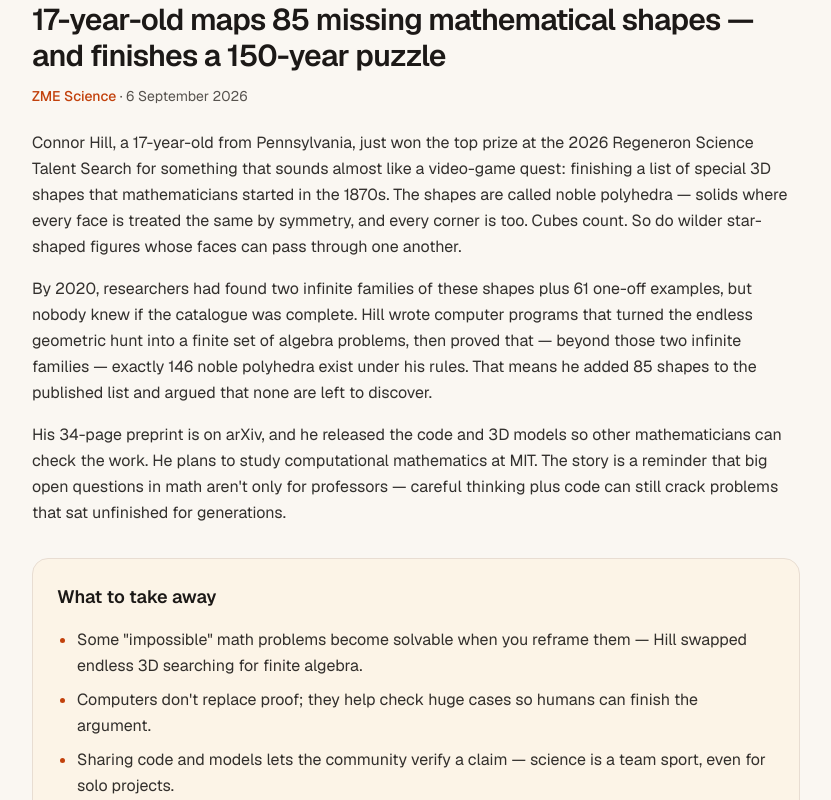
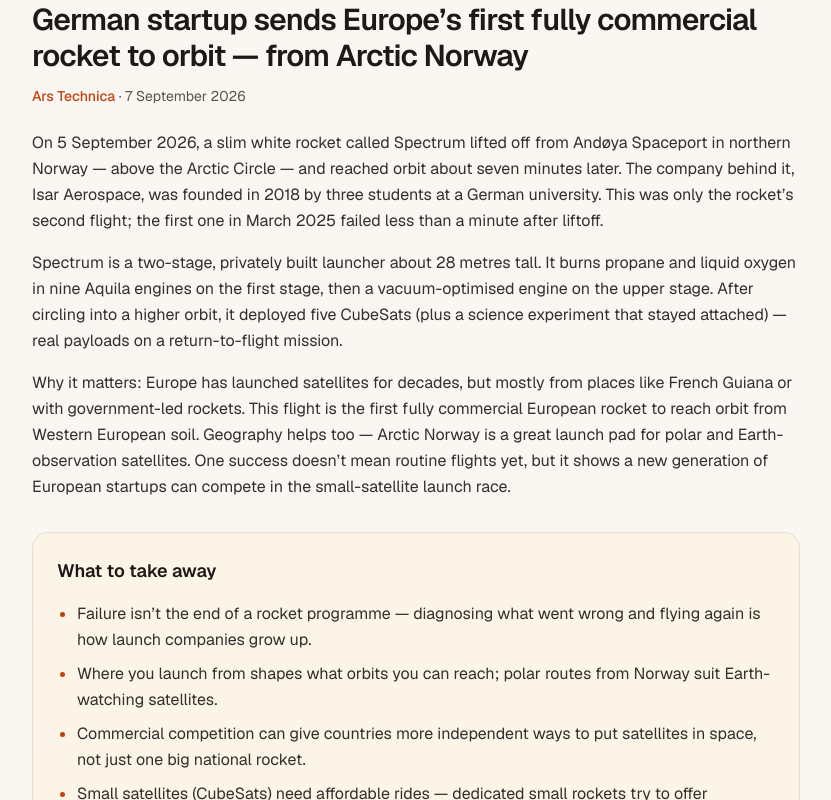
Before and after one commit to kongckk/family-site, a Next.js app: page / in a window 1280 px wide. Shown: the part 720-1520 px from the top of the page, without its empty margins (224-1055 px from the left). Built offline with nearby package versions, Linux system fonts and the light colour scheme.

Commit message:
Daily refresh: Mon 7 Sep calendar + Isar Aerospace Spectrum orbit story

```diff
--- a/src/content/calendar.ts
+++ b/src/content/calendar.ts
@@ -13,7 +13,7 @@
 
 /** Today's agenda from Google Calendar (Asia/Singapore). Titles + times only. */
 export const todayCalendar: CalendarDay = {
-  dateLabel: "Sunday 6 September 2026",
+  dateLabel: "Monday 7 September 2026",
   timezone: "Asia/Singapore",
   events: [],
 };
--- a/src/content/dailyStory.ts
+++ b/src/content/dailyStory.ts
@@ -9,24 +9,25 @@
 
 /**
  * One top story for teens — curious, calm, educational.
- * Topic: 17-year-old completes century-old catalogue of noble polyhedra.
+ * Topic: Isar Aerospace Spectrum reaches orbit from Norway.
  */
 export const dailyStory: DailyStory = {
   headline:
-    "17-year-old maps 85 missing mathematical shapes — and finishes a 150-year puzzle",
-  sourceName: "ZME Science",
-  sourceUrl: "https://www.zmescience.com/science/connor-hill-missing-math/",
-  dateLabel: "6 September 2026",
+    "German startup sends Europe’s first fully commercial rocket to orbit — from Arctic Norway",
+  sourceName: "Ars Technica",
+  sourceUrl:
+    "https://arstechnica.com/space/2026/09/german-company-becomes-first-in-europe-to-launch-fully-commercial-orbital-rocket/",
+  dateLabel: "7 September 2026",
   summary: [
-    "Connor Hill, a 17-year-old from Pennsylvania, just won the top prize at the 2026 Regeneron Science Talent Search for something that sounds almost like a video-game quest: finishing a list of special 3D shapes that mathematicians started in the 1870s. The shapes are called noble polyhedra — solids where every face is treated the same by symmetry, and every corner is too. Cubes count. So do wilder star-shaped figures whose faces can pass through one another.",
-    "By 2020, researchers had found two infinite families of these shapes plus 61 one-off examples, but nobody knew if the catalogue was complete. Hill wrote computer programs that turned the endless geometric hunt into a finite set of algebra problems, then proved that — beyond those two infinite families — exactly 146 noble polyhedra exist under his rules. That means he added 85 shapes to the published list and argued that none are left to discover.",
-    "His 34-page preprint is on arXiv, and he released the code and 3D models so other mathematicians can check the work. He plans to study computational mathematics at MIT. The story is a reminder that big open questions in math aren't only for professors — careful thinking plus code can still crack problems that sat unfinished for generations.",
+    "On 5 September 2026, a slim white rocket called Spectrum lifted off from Andøya Spaceport in northern Norway — above the Arctic Circle — and reached orbit about seven minutes later. The company behind it, Isar Aerospace, was founded in 2018 by three students at a German university. This was only the rocket’s second flight; the first one in March 2025 failed less than a minute after liftoff.",
+    "Spectrum is a two-stage, privately built launcher about 28 metres tall. It burns propane and liquid oxygen in nine Aquila engines on the first stage, then a vacuum-optimised engine on the upper stage. After circling into a higher orbit, it deployed five CubeSats (plus a science experiment that stayed attached) — real payloads on a return-to-flight mission.",
+    "Why it matters: Europe has launched satellites for decades, but mostly from places like French Guiana or with government-led rockets. This flight is the first fully commercial European rocket to reach orbit from Western European soil. Geography helps too — Arctic Norway is a great launch pad for polar and Earth-observation satellites. One success doesn’t mean routine flights yet, but it shows a new generation of European startups can compete in the small-satellite launch race.",
   ],
   keyImplications: [
-    "Some \"impossible\" math problems become solvable when you reframe them — Hill swapped endless 3D searching for finite algebra.",
-    "Computers don't replace proof; they help check huge cases so humans can finish the argument.",
-    "Sharing code and models lets the community verify a claim — science is a team sport, even for solo projects.",
-    "Teenagers can contribute to real research when curiosity meets persistence and the right tools.",
-    "Geometry isn't just school homework: symmetry ideas show up in chemistry, materials, graphics, and design.",
+    "Failure isn’t the end of a rocket programme — diagnosing what went wrong and flying again is how launch companies grow up.",
+    "Where you launch from shapes what orbits you can reach; polar routes from Norway suit Earth-watching satellites.",
+    "Commercial competition can give countries more independent ways to put satellites in space, not just one big national rocket.",
+    "Small satellites (CubeSats) need affordable rides — dedicated small rockets try to offer schedule control that huge rideshare flights can’t.",
+    "STEM careers aren’t only at NASA or ESA agencies: university founders and private engineering teams are rewriting spaceflight.",
   ],
 };
```
